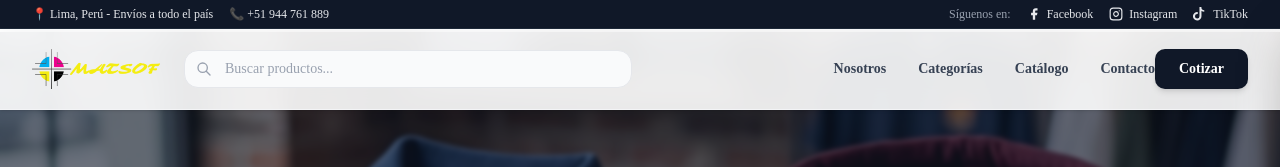
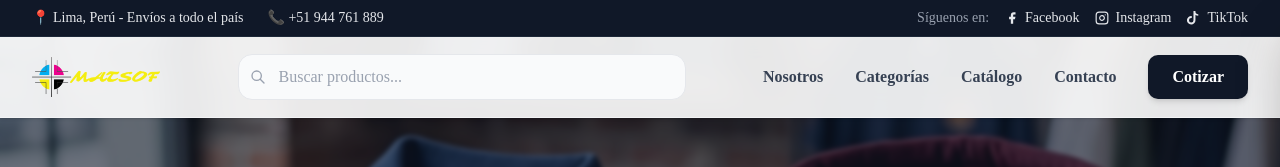
Before and after one commit to rmilian1985/matsof-store, a Next.js app: page / in a window 1280 px wide. Shown: the top 167 px of the page. Built offline with nearby package versions, Linux system fonts and the light colour scheme; no server answers; the database is empty.

Commit message:
fix: Adjust navbar layout and font sizes

```diff
--- a/src/components/Navbar.tsx
+++ b/src/components/Navbar.tsx
@@ -6,9 +6,9 @@ export function Navbar() {
   return (
     <header className="fixed top-0 left-0 right-0 z-50">
       {/* Top Bar - Redes Sociales y Contacto */}
-      <div className="bg-gray-900 text-gray-200 py-1.5 border-b border-gray-800">
-        <div className="container mx-auto px-4 md:px-8 flex justify-between items-center text-xs font-medium">
-          <div className="hidden md:flex items-center gap-4">
+      <div className="bg-gray-900 text-gray-200 py-2 border-b border-gray-800">
+        <div className="container mx-auto px-4 md:px-8 flex justify-between items-center text-sm font-medium">
+          <div className="hidden md:flex items-center gap-6">
             <span>📍 Lima, Perú - Envíos a todo el país</span>
             <span>📞 +51 944 761 889</span>
           </div>
@@ -39,10 +39,9 @@ export function Navbar() {
       {/* Main Navbar */}
       <nav className="bg-white/90 backdrop-blur-md border-b border-gray-100 shadow-sm">
         <div className="container mx-auto px-4 md:px-8">
-          <div className="flex items-center justify-between h-20">
+          <div className="flex items-center justify-between h-20 gap-4 lg:gap-8">
 
             {/* Logo */}
-            <div className="flex items-center gap-6 flex-1">
             <Link href="/" className="flex items-center gap-2 flex-shrink-0">
               <div className="relative w-32 h-12">
                 <Image
@@ -56,7 +55,7 @@ export function Navbar() {
             </Link>
 
             {/* Buscador */}
-              <div className="hidden md:flex flex-1 max-w-md relative">
+            <div className="hidden md:flex flex-1 max-w-sm lg:max-w-md relative mx-auto">
               <form action="/" method="GET" className="w-full relative">
                 <div className="absolute inset-y-0 left-0 pl-3 flex items-center pointer-events-none">
                   <svg className="h-4 w-4 text-gray-400" fill="none" stroke="currentColor" viewBox="0 0 24 24"><path strokeLinecap="round" strokeLinejoin="round" strokeWidth="2" d="M21 21l-6-6m2-5a7 7 0 11-14 0 7 7 0 0114 0z"></path></svg>
@@ -64,41 +63,40 @@ export function Navbar() {
                 <input
                   type="text"
                   name="q"
-                    className="block w-full pl-10 pr-4 py-2 bg-gray-50 border border-gray-200 rounded-xl text-sm placeholder-gray-400 focus:outline-none focus:ring-2 focus:ring-cyan-500 focus:border-transparent transition-all"
+                  className="block w-full pl-10 pr-4 py-2.5 bg-gray-50 border border-gray-200 rounded-xl text-base placeholder-gray-400 focus:outline-none focus:ring-2 focus:ring-cyan-500 focus:border-transparent transition-all"
                   placeholder="Buscar productos..."
                 />
               </form>
             </div>
-            </div>
 
             {/* Desktop Navigation */}
-            <div className="hidden md:flex items-center gap-8">
-              <Link href="/nosotros" className="text-sm font-semibold text-gray-700 hover:text-cyan-600 transition-colors">
+            <div className="hidden lg:flex items-center gap-6 xl:gap-8 flex-shrink-0">
+              <Link href="/nosotros" className="text-base font-semibold text-gray-700 hover:text-cyan-600 transition-colors">
                 Nosotros
               </Link>
-              <Link href="/#categorias" className="text-sm font-semibold text-gray-700 hover:text-cyan-600 transition-colors">
+              <Link href="/#categorias" className="text-base font-semibold text-gray-700 hover:text-cyan-600 transition-colors">
                 Categorías
               </Link>
-              <Link href="/#productos" className="text-sm font-semibold text-gray-700 hover:text-cyan-600 transition-colors">
+              <Link href="/#productos" className="text-base font-semibold text-gray-700 hover:text-cyan-600 transition-colors">
                 Catálogo
               </Link>
               <a
                 href="https://wa.me/51944761889?text=Hola%20MATSOF,%20tengo%20una%20consulta"
                 target="_blank"
                 rel="noopener noreferrer"
-                className="text-sm font-semibold text-gray-700 hover:text-cyan-600 transition-colors"
+                className="text-base font-semibold text-gray-700 hover:text-cyan-600 transition-colors whitespace-nowrap"
               >
                 Contacto
               </a>
             </div>
 
             {/* Actions */}
-            <div className="flex items-center gap-4">
+            <div className="flex items-center gap-4 flex-shrink-0">
               <a
                 href="https://wa.me/51944761889?text=Hola%20MATSOF,%20vengo%20de%20su%20p%C3%A1gina%20web%20y%20me%20gustar%C3%ADa%20cotizar%20unos%20productos%20personalizados"
                 target="_blank"
                 rel="noopener noreferrer"
-                className="inline-flex items-center justify-center px-6 py-2.5 bg-gray-900 text-white text-sm font-bold rounded-lg hover:bg-cyan-600 transition-all shadow-md hover:shadow-cyan-500/30"
+                className="inline-flex items-center justify-center px-6 py-2.5 bg-gray-900 text-white text-base font-bold rounded-lg hover:bg-cyan-600 transition-all shadow-md hover:shadow-cyan-500/30 whitespace-nowrap"
               >
                 Cotizar
               </a>
```
Lines whose indentation alone changed are shown as unchanged.
